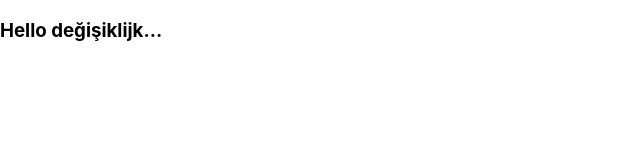
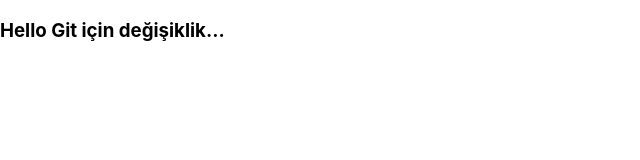
Before and after one commit to altancelik/My-First-React-Project, a React (Create React App) app: page / in a window 1280 px wide. Shown: the top 160 px of the page, without its empty margins (0-640 px from the left). Built offline with nearby package versions, Linux system fonts and the light colour scheme.

Commit message:
Ders 1 bitti

```diff
--- a/src/App.css
+++ b/src/App.css
@@ -5,6 +5,7 @@
 .App-logo {
   height: 40vmin;
   pointer-events: none;
+  text-align: end;
 }
 
 @media (prefers-reduced-motion: no-preference) {
--- a/src/App.js
+++ b/src/App.js
@@ -4,7 +4,7 @@ import './App.css';
 function App() {
   return (
     <div>
-      <h3>Hello değişiklijk...</h3>
+      <h3>Hello Git için değişiklik...</h3>
     </div>
   );
 }
```
